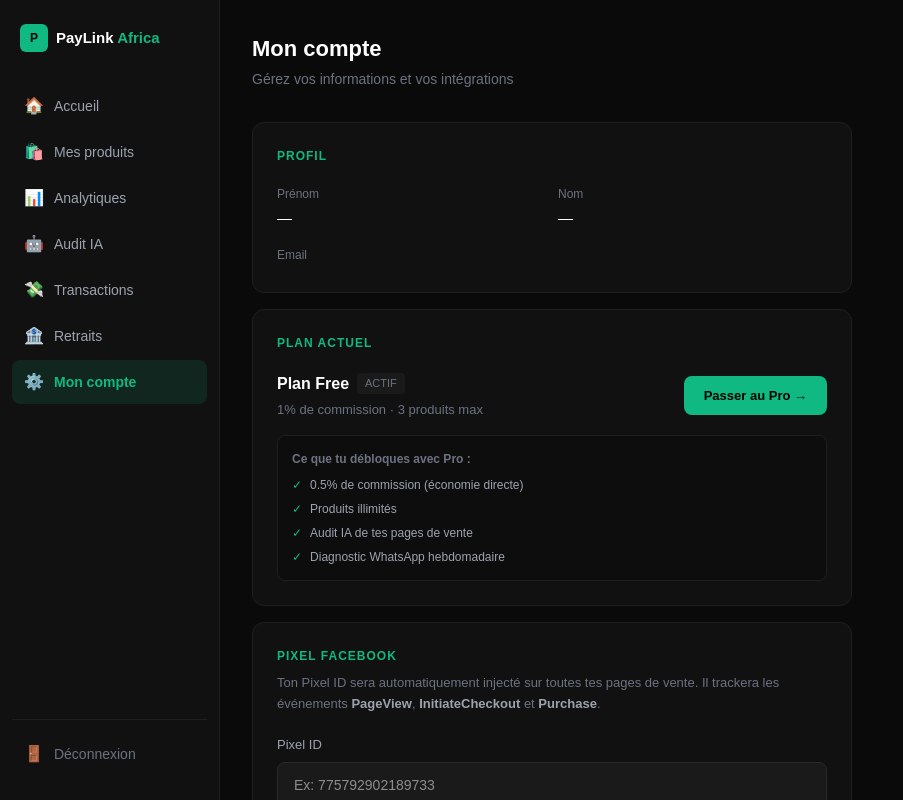
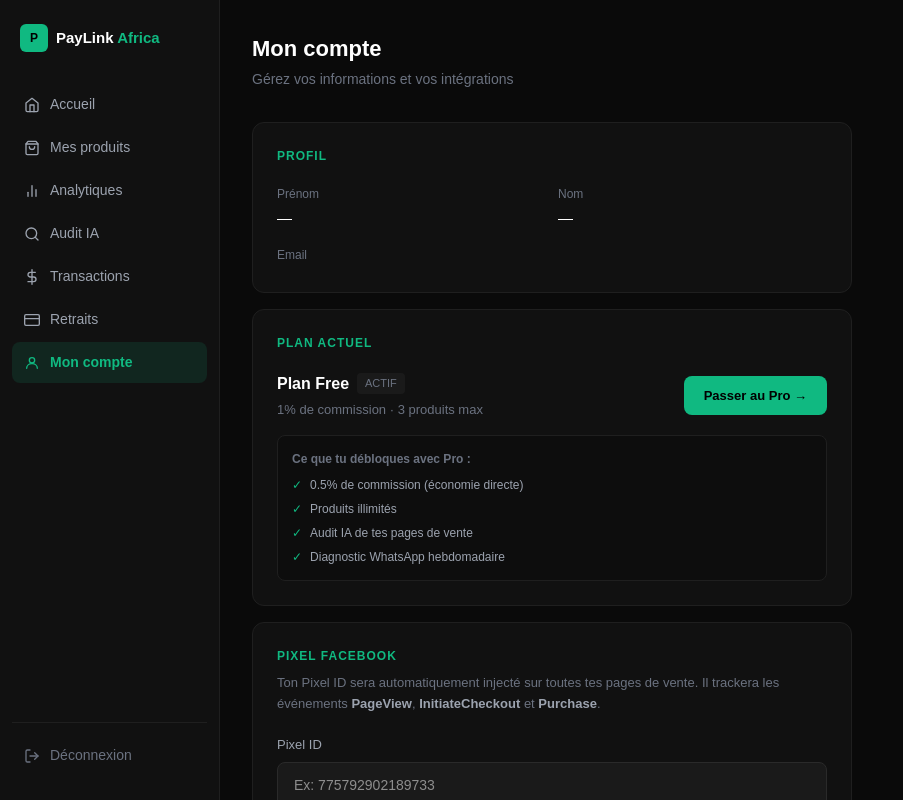
Before and after one commit to wahidgrowth/paylink-africa, a Next.js app: page /dashboard/account in a window 1280 px wide. Shown: the top 800 px of the page, without its empty margins (0-903 px from the left). Built offline with nearby package versions, Linux system fonts and the light colour scheme; no server answers.

Commit message:
feat: sidebar - icones SVG monochromes

```diff
--- a/app/dashboard/layout.tsx
+++ b/app/dashboard/layout.tsx
@@ -4,14 +4,23 @@ import { usePathname } from 'next/navigation'
 import { createClient } from '@/lib/supabase'
 import { useRouter } from 'next/navigation'
 
+const HomeIcon = () => <svg width="16" height="16" viewBox="0 0 24 24" fill="none" stroke="currentColor" strokeWidth="2" strokeLinecap="round" strokeLinejoin="round"><path d="M3 9l9-7 9 7v11a2 2 0 0 1-2 2H5a2 2 0 0 1-2-2z"/><polyline points="9 22 9 12 15 12 15 22"/></svg>
+const ProductIcon = () => <svg width="16" height="16" viewBox="0 0 24 24" fill="none" stroke="currentColor" strokeWidth="2" strokeLinecap="round" strokeLinejoin="round"><path d="M6 2L3 6v14a2 2 0 0 0 2 2h14a2 2 0 0 0 2-2V6l-3-4z"/><line x1="3" y1="6" x2="21" y2="6"/><path d="M16 10a4 4 0 0 1-8 0"/></svg>
+const AnalyticsIcon = () => <svg width="16" height="16" viewBox="0 0 24 24" fill="none" stroke="currentColor" strokeWidth="2" strokeLinecap="round" strokeLinejoin="round"><line x1="18" y1="20" x2="18" y2="10"/><line x1="12" y1="20" x2="12" y2="4"/><line x1="6" y1="20" x2="6" y2="14"/></svg>
+const AuditIcon = () => <svg width="16" height="16" viewBox="0 0 24 24" fill="none" stroke="currentColor" strokeWidth="2" strokeLinecap="round" strokeLinejoin="round"><circle cx="11" cy="11" r="8"/><line x1="21" y1="21" x2="16.65" y2="16.65"/></svg>
+const TransactionIcon = () => <svg width="16" height="16" viewBox="0 0 24 24" fill="none" stroke="currentColor" strokeWidth="2" strokeLinecap="round" strokeLinejoin="round"><line x1="12" y1="1" x2="12" y2="23"/><path d="M17 5H9.5a3.5 3.5 0 0 0 0 7h5a3.5 3.5 0 0 1 0 7H6"/></svg>
+const WithdrawIcon = () => <svg width="16" height="16" viewBox="0 0 24 24" fill="none" stroke="currentColor" strokeWidth="2" strokeLinecap="round" strokeLinejoin="round"><rect x="1" y="4" width="22" height="16" rx="2" ry="2"/><line x1="1" y1="10" x2="23" y2="10"/></svg>
+const AccountIcon = () => <svg width="16" height="16" viewBox="0 0 24 24" fill="none" stroke="currentColor" strokeWidth="2" strokeLinecap="round" strokeLinejoin="round"><circle cx="12" cy="8" r="4"/><path d="M4 20c0-4 3.6-7 8-7s8 3 8 7"/></svg>
+const LogoutIcon = () => <svg width="16" height="16" viewBox="0 0 24 24" fill="none" stroke="currentColor" strokeWidth="2" strokeLinecap="round" strokeLinejoin="round"><path d="M9 21H5a2 2 0 0 1-2-2V5a2 2 0 0 1 2-2h4"/><polyline points="16 17 21 12 16 7"/><line x1="21" y1="12" x2="9" y2="12"/></svg>
+
 const nav = [
-  { href: '/dashboard', label: 'Accueil', icon: '🏠' },
-  { href: '/dashboard/products', label: 'Mes produits', icon: '🛍️' },
-  { href: '/dashboard/analytics', label: 'Analytiques', icon: '📊' },
-  { href: '/dashboard/audit', label: 'Audit IA', icon: '🤖' },
-  { href: '/dashboard/transactions', label: 'Transactions', icon: '💸' },
-  { href: '/dashboard/withdrawals', label: 'Retraits', icon: '🏦' },
-  { href: '/dashboard/account', label: 'Mon compte', icon: '⚙️' },
+  { href: '/dashboard', label: 'Accueil', icon: <HomeIcon /> },
+  { href: '/dashboard/products', label: 'Mes produits', icon: <ProductIcon /> },
+  { href: '/dashboard/analytics', label: 'Analytiques', icon: <AnalyticsIcon /> },
+  { href: '/dashboard/audit', label: 'Audit IA', icon: <AuditIcon /> },
+  { href: '/dashboard/transactions', label: 'Transactions', icon: <TransactionIcon /> },
+  { href: '/dashboard/withdrawals', label: 'Retraits', icon: <WithdrawIcon /> },
+  { href: '/dashboard/account', label: 'Mon compte', icon: <AccountIcon /> },
 ]
 
 export default function DashboardLayout({ children }: { children: React.ReactNode }) {
@@ -45,7 +54,7 @@ export default function DashboardLayout({ children }: { children: React.ReactNod
             return (
               <Link key={item.href} href={item.href} style={{ textDecoration: 'none' }}>
                 <div style={{ display: 'flex', alignItems: 'center', gap: '10px', padding: '10px 12px', borderRadius: '8px', marginBottom: '2px', background: active ? '#10B98120' : 'transparent', color: active ? '#10B981' : '#9CA3AF', fontSize: '14px', cursor: 'pointer', transition: 'all 0.15s' }}>
-                  <span style={{ fontSize: '16px' }}>{item.icon}</span>
+                  <span style={{ display: 'flex', alignItems: 'center', flexShrink: 0 }}>{item.icon}</span>
                   <span style={{ fontWeight: active ? '600' : '400' }}>{item.label}</span>
                 </div>
               </Link>
@@ -60,7 +69,7 @@ export default function DashboardLayout({ children }: { children: React.ReactNod
               onClick={handleLogout}
               style={{ width: '100%', padding: '10px 12px', borderRadius: '8px', background: 'transparent', border: 'none', color: '#6B7280', fontSize: '14px', cursor: 'pointer', textAlign: 'left', display: 'flex', alignItems: 'center', gap: '10px' }}
             >
-              <span style={{ fontSize: '16px' }}>🚪</span>
+              <span style={{ display: 'flex', alignItems: 'center' }}><LogoutIcon /></span>
               <span>Déconnexion</span>
             </button>
           </div>
```
